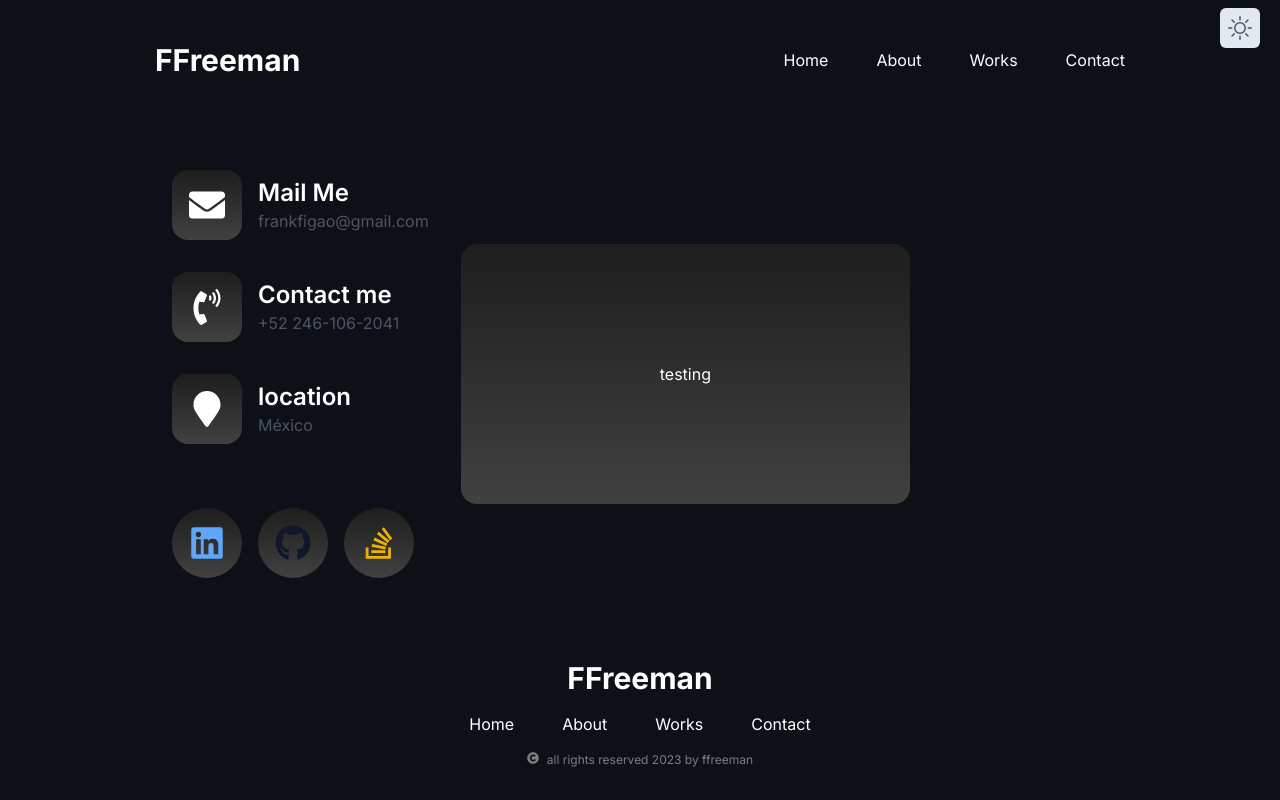
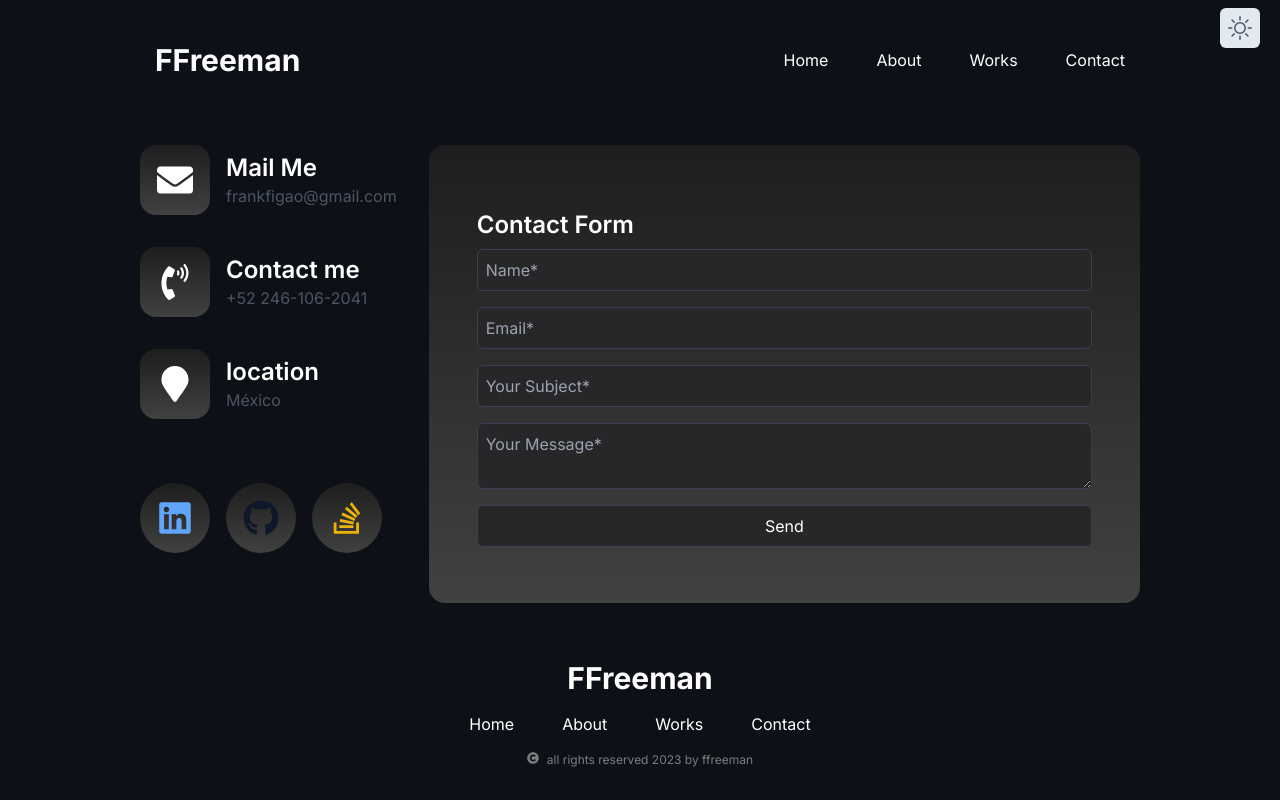
Before and after one commit to figuitiko/portfolio-next, a Next.js app: page /contact in a window 1280 px wide. Built offline with nearby package versions, Linux system fonts and the light colour scheme.

Commit message:
Adding Contact form

```diff
--- a/package.json
+++ b/package.json
@@ -9,6 +9,7 @@
     "lint": "next lint"
   },
   "dependencies": {
+    "@hookform/resolvers": "^3.2.0",
     "autoprefixer": "10.4.14",
     "eslint-config-next": "13.4.12",
     "mongodb": "^5.7.0",
@@ -18,9 +19,13 @@
     "postcss": "8.4.27",
     "react": "18.2.0",
     "react-dom": "18.2.0",
+    "react-hook-form": "^7.45.4",
+    "react-hot-toast": "^2.4.1",
     "react-icons": "^4.10.1",
+    "react-loader-spinner": "^5.3.4",
     "tailwindcss": "3.3.3",
     "tailwindcss-animate": "^1.0.6",
+    "yup": "^1.2.0",
     "zod": "^3.21.4"
   },
   "extend": [
--- a/src/app/contact/page.js
+++ b/src/app/contact/page.js
@@ -3,7 +3,7 @@ import contactConfig from '@/config/contact'
 
 const Contact = () => {
   return (
-    <GridWrapper arrOfShapes={contactConfig} classCustom='wrapper-home wrapper-contact' />
+    <GridWrapper arrOfShapes={contactConfig} classCustom='wrapper-contact' />
   )
 }
 
--- a/src/app/globals.css
+++ b/src/app/globals.css
@@ -137,11 +137,14 @@ body {
   @apply justify-center items-center gap-4 w-[70px] h-[70px];
 }
 .wrapper-contact {
-  @apply justify-start gap-8
+  @apply justify-start gap-8 w-[1000px]
 }
 .social-contact {
   @apply  rounded-full  w-[70px] h-[70px] flex justify-center items-center;
 }
+.contact-form-wrapper {
+  @apply  flex-1 h-auto min-h-[400px] flex-col justify-center items-center p-12;
+}
 /* .gradient-shape {
   @apply  bg-gradient-to-r from-black via-slate-900 to-neutral-800;
 } */
--- /dev/null
+++ b/src/components/contact/ContactForm.jsx
@@ -0,0 +1,56 @@
+'use client'
+import useContactForm from '@/hooks/useContactForm'
+import { Toaster } from 'react-hot-toast'
+import { InfinitySpin } from 'react-loader-spinner'
+
+const ContactForm = () => {
+  const { register, handleSubmit, errors, onSubmit, isLoading } = useContactForm()
+
+  return (
+    <div className='flex flex-col w-full py-2'>
+      <h3 className='text-2xl font-semibold  dark:text-blue-600 my-2 '>Contact Form</h3>
+      {isLoading
+        ? (
+          <div className='flex w-full min-h-[400px] justify-center items-center'>
+            <InfinitySpin className='mx-auto text-white bg-white' color='#000000' height={200} width={200} />
+          </div>
+          )
+        : (
+          <form className='flex flex-col gap-2 flex-1' onSubmit={handleSubmit(onSubmit)}>
+            <input
+              type='text '
+              placeholder='Name*'
+              className='p-2 rounded-md border bg-zinc-800 dark:bg-gray-300 dark:text-gray-500  border-gray-700 dark:border-gray-300'
+              {...register('name', { required: true })}
+            />
+            <p className='text-red-500'>{errors.name?.message}</p>
+            <input
+              type='text'
+              placeholder='Email*'
+              className='p-2 rounded-md border bg-zinc-800 dark:bg-gray-300 dark:text-gray-500  border-gray-700 dark:border-gray-300'
+              {...register('email', { required: true })}
+            />
+            <p className='text-red-500'>{errors.email?.message}</p>
+            <input
+              type='text'
+              placeholder='Your Subject*'
+              className='p-2 rounded-md border bg-zinc-800 dark:bg-gray-300 dark:text-gray-500  border-gray-700 dark:border-gray-300'
+              {...register('subject', { required: true })}
+            />
+            <p className='text-red-500'>{errors.subject?.message}</p>
+            <textarea
+              placeholder='Your Message*'
+              className='p-2 rounded-md border bg-zinc-800 dark:bg-gray-300 dark:text-gray-500  border-gray-700 dark:border-gray-300'
+              {...register('message', { required: true })}
+            />
+            <p className='text-red-500'>{errors.message?.message}</p>
+            <button className='p-2 rounded-md border bg-zinc-800 dark:bg-gray-300 dark:text-gray-500  border-gray-700 dark:border-gray-300' type='submit'>Send</button>
+            <Toaster />
+          </form>
+          )
+      }
+    </div>
+  )
+}
+
+export default ContactForm
--- a/src/components/contact/ContactItem.jsx
+++ b/src/components/contact/ContactItem.jsx
@@ -7,12 +7,18 @@ const contactIcons = {
   marker: <FaMapMarker className='text-4xl dark:text-blue-600' />
 }
 
-const ContactItem = ({ icon, heading, subtitles }) => {
+const ContactItem = ({ icon, heading, subtitles, href }) => {
   return (
     <div className='flex gap-4'>
       <CommonShape classCustom={'contact-item'}>
         {
-          contactIcons[icon]
+          href
+            ? (
+              <a href={href} target='_blank' rel='noreferrer'>
+                {contactIcons[icon]}
+              </a>
+              )
+            : contactIcons[icon]
         }
       </CommonShape>
         <div className='flex flex-col  justify-center'>
--- a/src/components/contact/ContactListItems.jsx
+++ b/src/components/contact/ContactListItems.jsx
@@ -6,8 +6,8 @@ import { FaLinkedin, FaGithub, FaStackOverflow } from 'react-icons/fa'
 const ContactListItems = () => {
   return (
     <div className='flex flex-col gap-8 max-w-[30%]'>
-      <ContactItem icon='envelope' heading='Mail Me' subtitles={['frankfigao@gmail.com']} />
-      <ContactItem icon='phone' heading='Contact me' subtitles={['+52 246-106-2041']} />
+      <ContactItem icon='envelope' heading='Mail Me' subtitles={['frankfigao@gmail.com']} href={'mailto:frankfigao@gmail.com?subject=Hello%20World&body=Hi%20there,%20I%20wanted%20to%20reach%20out%20to%20you.%20'} />
+      <ContactItem icon='phone' heading='Contact me' subtitles={['+52 246-106-2041']} href={'tel:++522461062041'}/>
       <ContactItem icon='marker' heading='location' subtitles={['México']} />
       <div className='flex flex-wrap gap-4 mt-8'>
         <CommonShape classCustom={'social-contact'}>
--- a/src/config/contact.js
+++ b/src/config/contact.js
@@ -1,3 +1,5 @@
+import ContactForm from '@/components/contact/ContactForm'
+
 const contactConfig = [
   {
     component: 'ContactListItems'
@@ -5,9 +7,9 @@ const contactConfig = [
   {
     component: 'CommonShape',
     props: {
-      classCustom: 'block-home-first-line',
+      classCustom: 'contact-form-wrapper',
       children: (
-       <h3>testing</h3>
+       <ContactForm />
       )
     }
   }
--- /dev/null
+++ b/src/hooks/useContactForm.js
@@ -0,0 +1,44 @@
+import { useForm } from 'react-hook-form'
+import { yupResolver } from '@hookform/resolvers/yup'
+import * as yup from 'yup'
+import { useState, useEffect } from 'react'
+import toast from 'react-hot-toast'
+
+const schema = yup.object().shape({
+  name: yup.string().required(),
+  email: yup.string().email().required(),
+  subject: yup.string().required(),
+  message: yup.string().required()
+})
+const useContactForm = () => {
+  const [isSuccess, setIsSuccess] = useState(false)
+  const [isLoading, setIsLoading] = useState(false)
+  const { register, handleSubmit, formState: { errors }, reset } = useForm({
+    resolver: yupResolver(schema)
+  })
+  useEffect(() => {
+    if (isSuccess) {
+      reset()
+    }
+  }, [isSuccess])
+  const onSubmit = async (data) => {
+    setIsLoading(true)
+    const { name, email, subject, message } = data
+    try {
+      const response = await fetch('/api/customer', {
+        method: 'POST',
+        body: JSON.stringify({ name, email, subject, message })
+      })
+      if (response.ok) {
+        setIsLoading(false)
+        toast.success('Message sent successfully')
+        setIsSuccess(true)
+      }
+    } catch (error) {
+      console.log(error)
+    }
+  }
+  return { register, handleSubmit, errors, onSubmit, isLoading }
+}
+
+export default useContactForm
```
Also changed, not shown: 1 other file (tests, documents, lock files or other folders).
